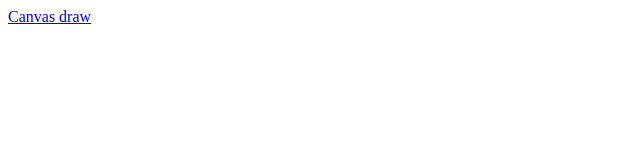
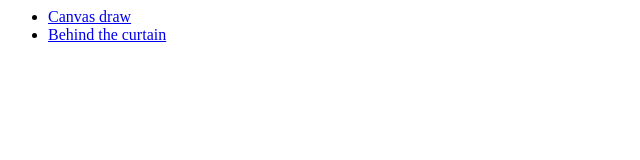
Before and after one commit to agounaris/javascript_playground, a plain HTML site: page index.html in a window 1280 px wide. Shown: the whole page, without its empty margins (0-640 px from the left). Drawn offline with Linux system fonts and the light colour scheme.

Commit message:
adding curtain game

```diff
--- a/index.html
+++ b/index.html
@@ -4,7 +4,11 @@
 </head>
 <body>
 
-	<a href="src/CanvasDraw/index.html">Canvas draw</a>
+<ul>
+	<li><a href="src/CanvasDraw/index.html">Canvas draw</a></li>
+	<li><a href="src/BehindTheCurtain/index.html">Behind the curtain</a></li>
+</ul>
+
 
 </body>
 </html>
```
